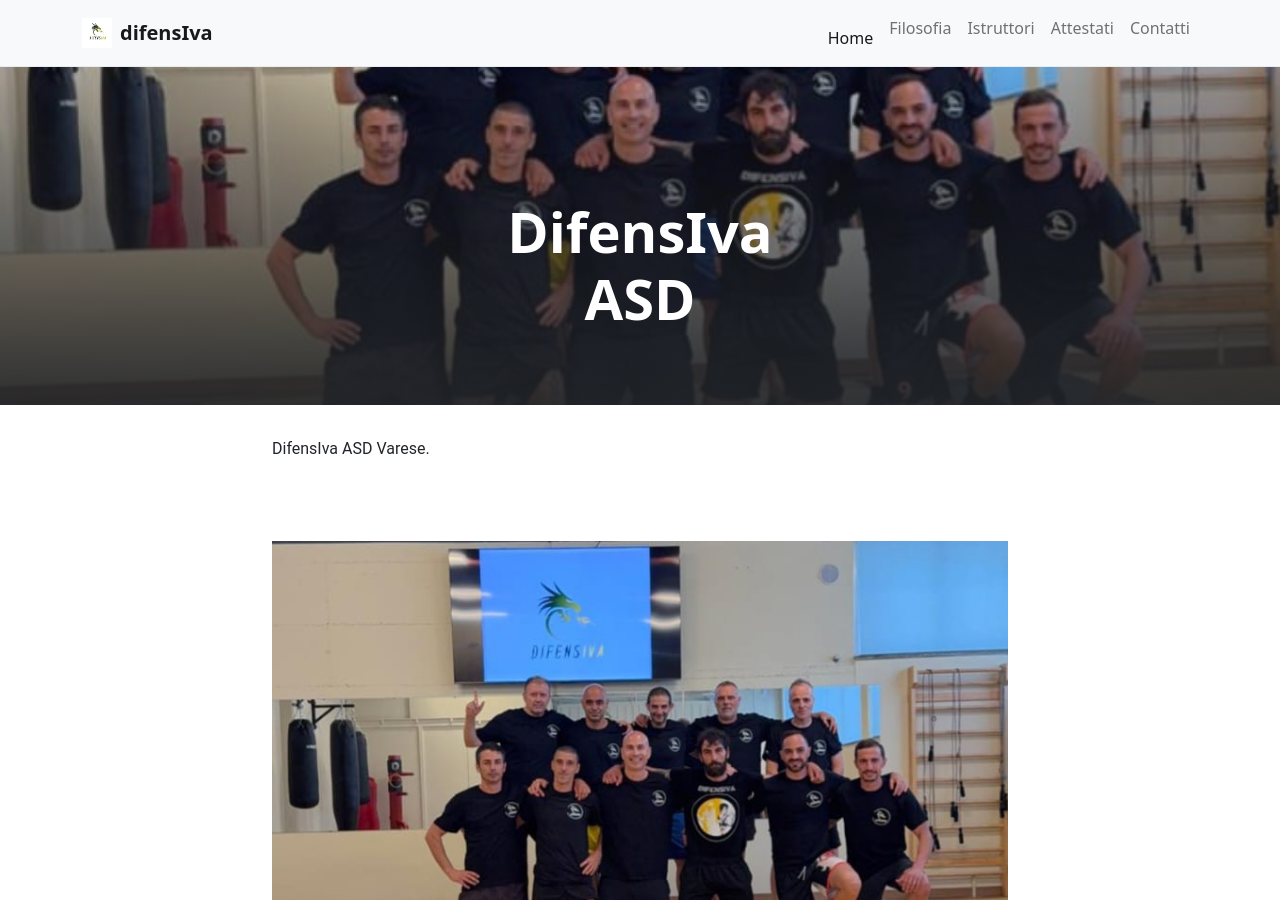
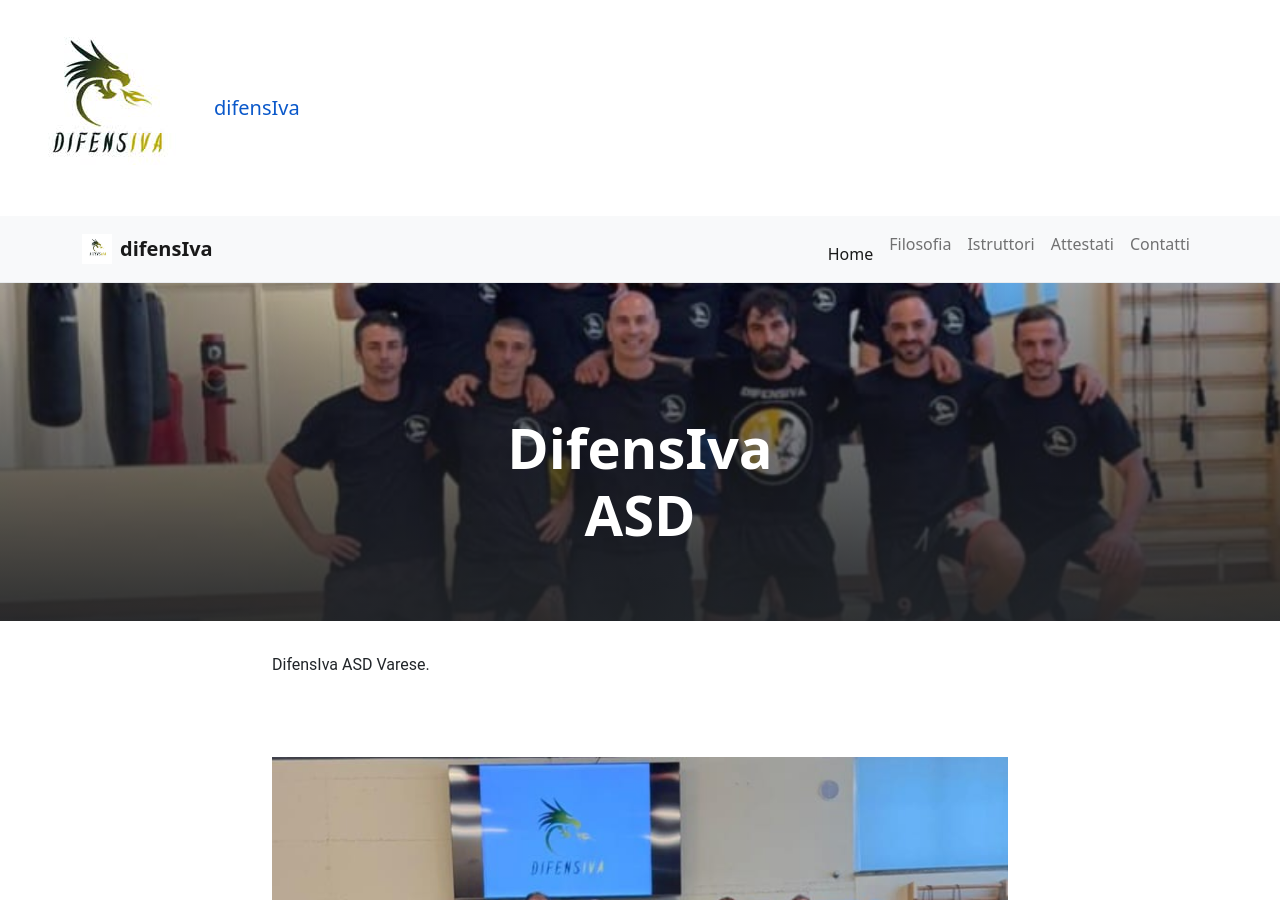
Before and after one commit to difensiva-varese/difensiva, a Jekyll site: the page built from pages/home.md, in a window 1280 px wide and 900 px high. Built offline with Jekyll 4.4.1, drawn with Linux system fonts in a browser that asks for light colours.

Commit message:
Update navbar.html

```diff
--- a/_includes/navbar.html
+++ b/_includes/navbar.html
@@ -1,6 +1,13 @@
 <link href="https://cdn.jsdelivr.net/npm/bootstrap@5.0.0/dist/css/bootstrap.min.css" rel="stylesheet" >
     <script src="https://cdn.jsdelivr.net/npm/@popperjs/core@2.9.2/dist/umd/popper.min.js" ></script>
     <script src="https://cdn.jsdelivr.net/npm/bootstrap@5.0.1/dist/js/bootstrap.min.js" integrity="sha384-Atwg2Pkwv9vp0ygtn1JAojH0nYbwNJLPhwyoVbhoPwBhjQPR5VtM2+xf0Uwh9KtT" crossorigin="anonymous"></script>
+<a class="navbar-brand d-flex align-items-center" href="{{'/' | relative_url }}">
+  {% if site.logo %}
+    <img src="{{ site.logo | relative_url }}" class="me-2">
+  {% endif %}
+  {{ site.title }}
+</a>
+<div class="me-auto"></div>
 
 <nav class="navbar navbar-expand-lg navbar-light bg-light" id="main-nav">
   <div class="container">
@@ -9,6 +16,7 @@
         <img src="{{ site.logo | relative_url }}" class="me-2">
       {% endif %}
       {{ site.title }}
+
 
     {% if site.data.navigation %}
       <button class="navbar-toggler" type="button" data-bs-toggle="collapse" data-bs-target="#navbar-menu">
```
